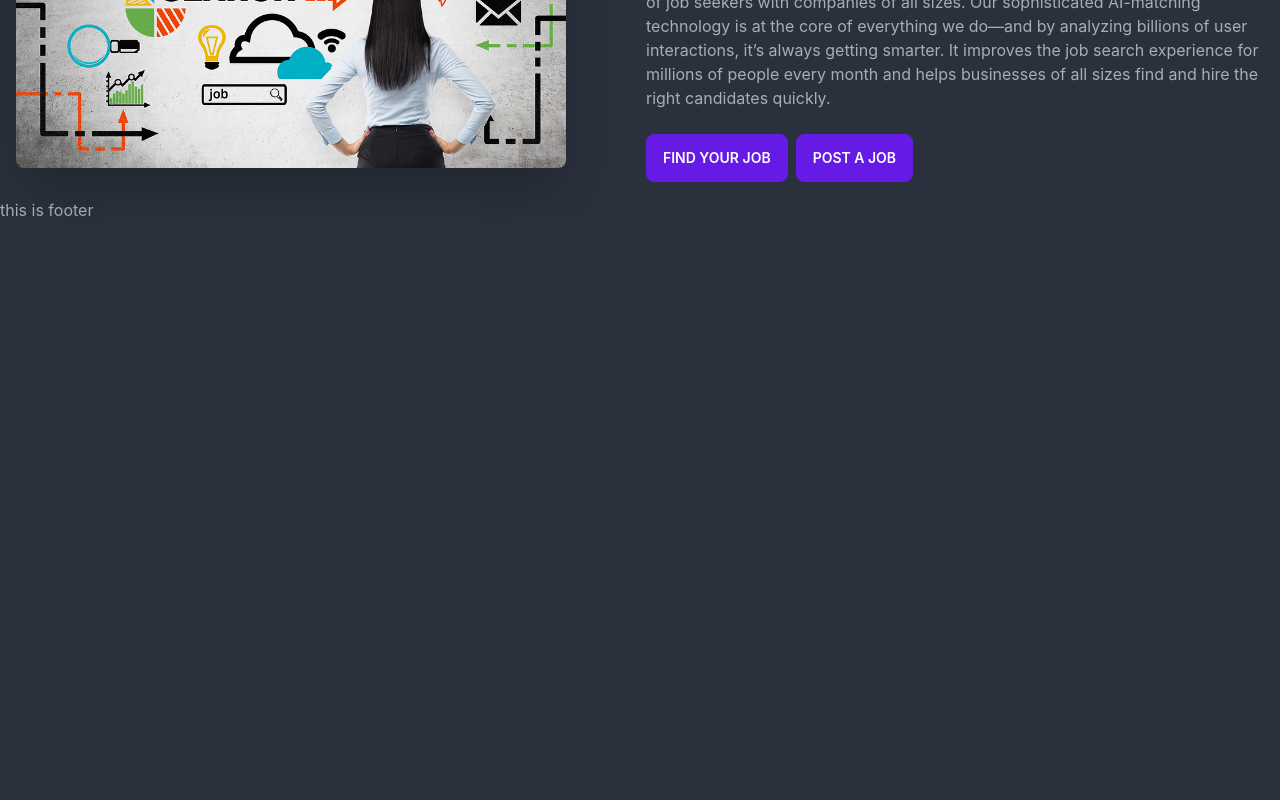
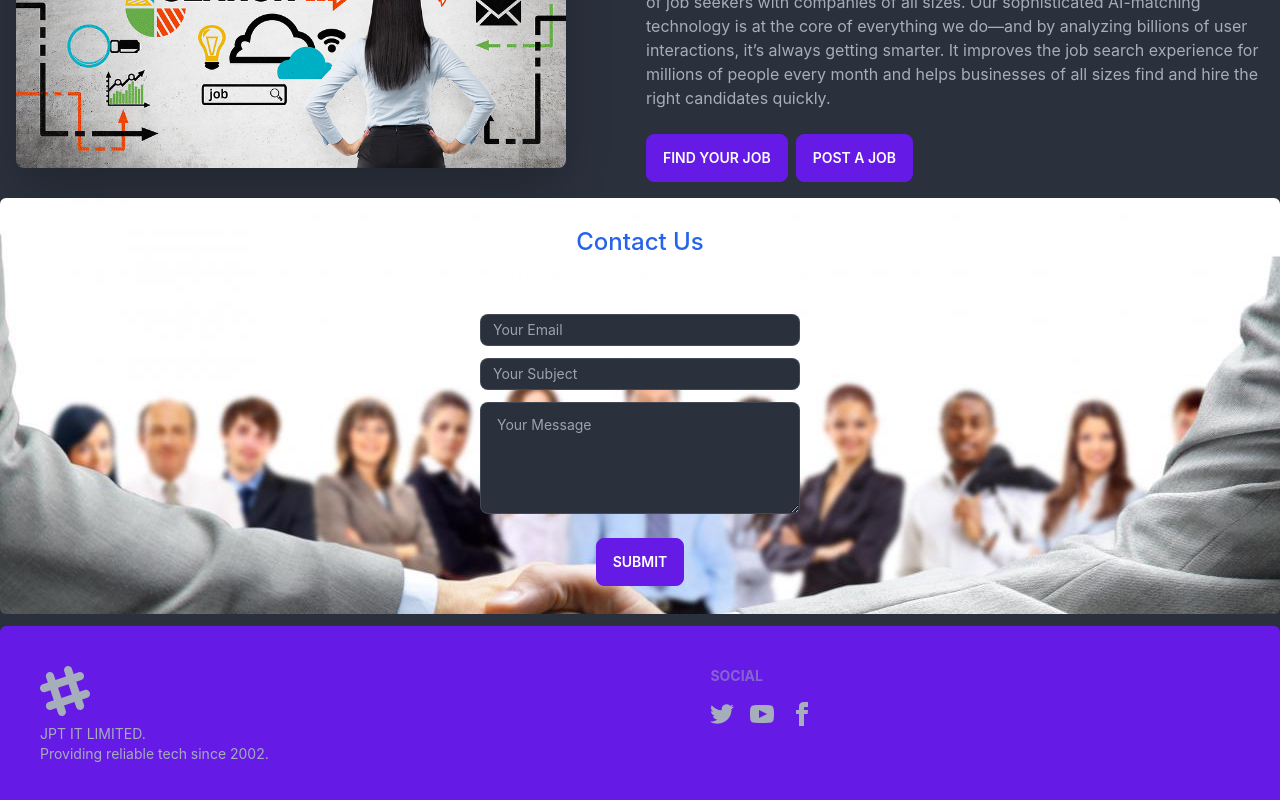
Before and after one commit to iamtanjil/jpttask, a React (Create React App) app: page / in a window 1280 px wide. Shown: the part 958-1758 px from the top of the page. Before the commit the page ends 1180 px from the top, so only its background shows below. Built offline with nearby package versions, Linux system fonts and the light colour scheme.

Commit message:
contct us and footer added

```diff
--- /dev/null
+++ b/src/Pages/Home/ContactUs/ContactUs.css
@@ -0,0 +1,14 @@
+.contact-bg{
+    background-image: url(../../../Assests//img-2.jpg);
+    background-repeat: no-repeat;
+    background-size: cover;
+    position: relative;
+}
+
+
+
+@media only screen and (max-width: 1024px) {
+    .contact-bg{
+        background-image: none;
+    }
+}
--- /dev/null
+++ b/src/Pages/Home/ContactUs/ContactUs.js
@@ -0,0 +1,42 @@
+import React from "react";
+import './ContactUs.css';
+
+const ContactUs = () => {
+  return (
+    <div className="contact-bg p-7 rounded-md mb-3">
+      <h2 className="text-2xl font-medium text-blue-600 text-center">
+        Contact Us
+      </h2>
+      <h2 className="text-3xl text-center text-white">
+        Stay connected with us
+      </h2>
+      <form
+        className="flex flex-col items-center justify-center mt-5"
+      >
+        <input
+          type="text"
+          placeholder="Your Email"
+          className="input input-bordered input-sm w-full max-w-xs"
+        />
+        <input
+          type="text"
+          name="subject"
+          placeholder="Your Subject"
+          className="input input-bordered input-sm w-full mt-3 max-w-xs"
+        />
+        <textarea
+          name="message"
+          className="textarea textarea-bordered mt-3 w-80 h-28"
+          placeholder="Your Message"
+        ></textarea>
+        <input
+          type="submit"
+          value="Submit"
+          className="btn btn-primary mt-6"
+        />
+      </form>
+    </div>
+  );
+};
+
+export default ContactUs;
--- a/src/Pages/Home/Home/Home.js
+++ b/src/Pages/Home/Home/Home.js
@@ -1,6 +1,7 @@
 import React from 'react';
 import About from '../About/About';
 import Banner from '../Banner/Banner';
+import ContactUs from '../ContactUs/ContactUs';
 import FindJob from '../FindJob/FindJob';
 
 const Home = () => {
@@ -9,6 +10,7 @@
             <Banner></Banner>
             <FindJob></FindJob>
             <About></About>
+            <ContactUs></ContactUs>
         </div>
     );
 };
--- a/src/Pages/Shared/Footer/Footer.js
+++ b/src/Pages/Shared/Footer/Footer.js
@@ -1,11 +1,66 @@
-import React from 'react';
+import React from "react";
 
 const Footer = () => {
-    return (
-        <div>
-            this is footer
+  return (
+    <footer className="footer p-10 bg-primary rounded-t-md text-neutral-content">
+      <div>
+        <svg
+          width="50"
+          height="50"
+          viewBox="0 0 24 24"
+          xmlns="http://www.w3.org/2000/svg"
+          fillRule="evenodd"
+          clipRule="evenodd"
+          className="fill-current"
+        >
+          <path d="M22.672 15.226l-2.432.811.841 2.515c.33 1.019-.209 2.127-1.23 2.456-1.15.325-2.148-.321-2.463-1.226l-.84-2.518-5.013 1.677.84 2.517c.391 1.203-.434 2.542-1.831 2.542-.88 0-1.601-.564-1.86-1.314l-.842-2.516-2.431.809c-1.135.328-2.145-.317-2.463-1.229-.329-1.018.211-2.127 1.231-2.456l2.432-.809-1.621-4.823-2.432.808c-1.355.384-2.558-.59-2.558-1.839 0-.817.509-1.582 1.327-1.846l2.433-.809-.842-2.515c-.33-1.02.211-2.129 1.232-2.458 1.02-.329 2.13.209 2.461 1.229l.842 2.515 5.011-1.677-.839-2.517c-.403-1.238.484-2.553 1.843-2.553.819 0 1.585.509 1.85 1.326l.841 2.517 2.431-.81c1.02-.33 2.131.211 2.461 1.229.332 1.018-.21 2.126-1.23 2.456l-2.433.809 1.622 4.823 2.433-.809c1.242-.401 2.557.484 2.557 1.838 0 .819-.51 1.583-1.328 1.847m-8.992-6.428l-5.01 1.675 1.619 4.828 5.011-1.674-1.62-4.829z"></path>
+        </svg>
+        <p>
+          JPT IT LIMITED.
+          <br />
+          Providing reliable tech since 2002.
+        </p>
+      </div>
+      <div>
+        <span className="footer-title">Social</span>
+        <div className="grid grid-flow-col gap-4">
+          <a href="/">
+            <svg
+              xmlns="http://www.w3.org/2000/svg"
+              width="24"
+              height="24"
+              viewBox="0 0 24 24"
+              className="fill-current"
+            >
+              <path d="M24 4.557c-.883.392-1.832.656-2.828.775 1.017-.609 1.798-1.574 2.165-2.724-.951.564-2.005.974-3.127 1.195-.897-.957-2.178-1.555-3.594-1.555-3.179 0-5.515 2.966-4.797 6.045-4.091-.205-7.719-2.165-10.148-5.144-1.29 2.213-.669 5.108 1.523 6.574-.806-.026-1.566-.247-2.229-.616-.054 2.281 1.581 4.415 3.949 4.89-.693.188-1.452.232-2.224.084.626 1.956 2.444 3.379 4.6 3.419-2.07 1.623-4.678 2.348-7.29 2.04 2.179 1.397 4.768 2.212 7.548 2.212 9.142 0 14.307-7.721 13.995-14.646.962-.695 1.797-1.562 2.457-2.549z"></path>
+            </svg>
+          </a>
+          <a href="/">
+            <svg
+              xmlns="http://www.w3.org/2000/svg"
+              width="24"
+              height="24"
+              viewBox="0 0 24 24"
+              className="fill-current"
+            >
+              <path d="M19.615 3.184c-3.604-.246-11.631-.245-15.23 0-3.897.266-4.356 2.62-4.385 8.816.029 6.185.484 8.549 4.385 8.816 3.6.245 11.626.246 15.23 0 3.897-.266 4.356-2.62 4.385-8.816-.029-6.185-.484-8.549-4.385-8.816zm-10.615 12.816v-8l8 3.993-8 4.007z"></path>
+            </svg>
+          </a>
+          <a href="/">
+            <svg
+              xmlns="http://www.w3.org/2000/svg"
+              width="24"
+              height="24"
+              viewBox="0 0 24 24"
+              className="fill-current"
+            >
+              <path d="M9 8h-3v4h3v12h5v-12h3.642l.358-4h-4v-1.667c0-.955.192-1.333 1.115-1.333h2.885v-5h-3.808c-3.596 0-5.192 1.583-5.192 4.615v3.385z"></path>
+            </svg>
+          </a>
         </div>
-    );
+      </div>
+    </footer>
+  );
 };
 
 export default Footer;
```
